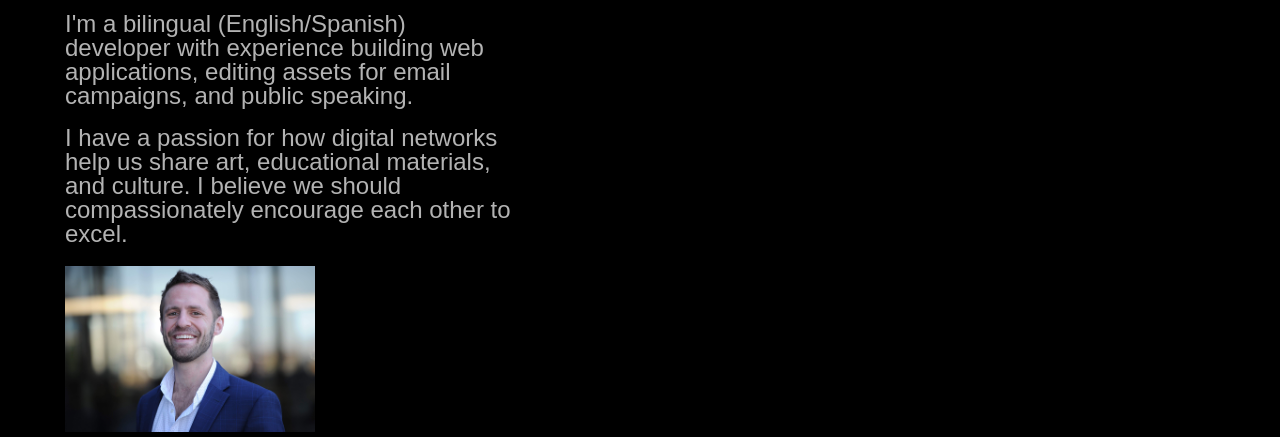
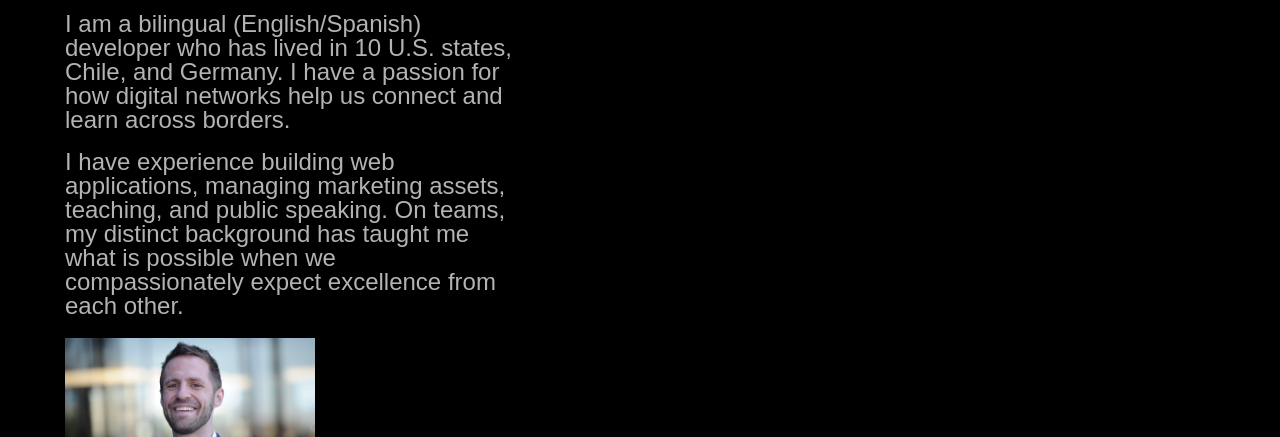
Before and after one commit to WordsPerMinute/portfolio-site, a plain HTML site: page bio.html in a window 1280 px wide. Shown: the part 119-556 px from the top of the page. Drawn offline with Linux system fonts and the light colour scheme.

Commit message:
updated bio

```diff
--- a/bio.html
+++ b/bio.html
@@ -18,8 +18,8 @@
     <main class="main-wrapper">
       <section id="content-container">
         <h2 class="section-title" alt="">Bio</h2>
-          <p>I'm a bilingual (English/Spanish) developer with experience building web applications, editing assets for email campaigns, and public speaking.</p>
-          <p>I have a passion for how digital networks help us share art, educational materials, and culture. I believe we should compassionately encourage each other to excel.</p>
+          <p>I am a bilingual (English/Spanish) developer who has lived in 10 U.S. states, Chile, and Germany. I have a passion for how digital networks help us connect and learn across borders.</p>
+          <p>I have experience building web applications, managing marketing assets, teaching, and public speaking. On teams, my distinct background has taught me what is possible when we compassionately expect excellence from each other.</p>
         <img class="content-image" src="assets/corey.png" />
       </section>
       <h2><a href="index.html">Return to Home</a></h2>
```
